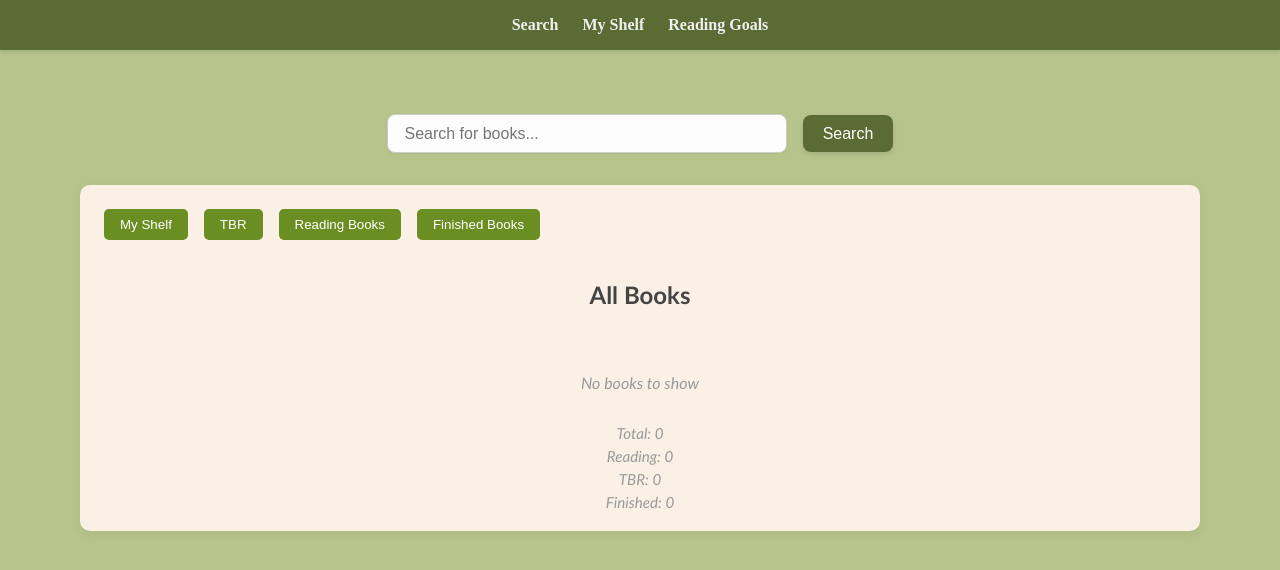
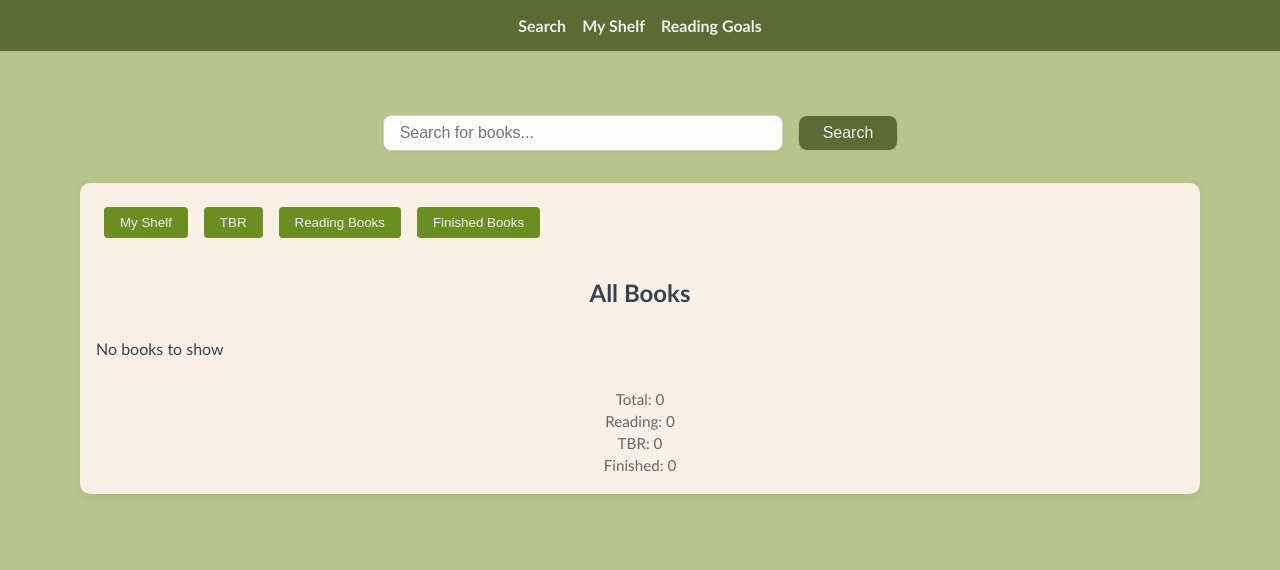
Before and after one commit to Len0u/bookshelf, a React (Vite) app: page / in a window 1280 px wide. Shown: the top 570 px of the page. Built offline with nearby package versions, Linux system fonts and the light colour scheme.

Commit message:
organized css and fixed stars and review length

```diff
--- a/src/components/BookCard.jsx
+++ b/src/components/BookCard.jsx
@@ -74,7 +74,7 @@ function BookCard({ book }) {
                 {[1, 2, 3, 4, 5].map((value) => (
                   <FaStar
                     key={value}
-                    onClick={() => handleRatingClick(value)}
+                    onClick={() => handleRatingClick(value === shelfBook?.rating ? 0 : value)}
                     color={
                       value <= (shelfBook?.rating || 0) ? "#ffc107" : "#e4e5e9"
                     }
--- a/src/css/App.css
+++ b/src/css/App.css
@@ -1,9 +1,191 @@
+/* CSS Custom Properties (Variables) */
+:root {
+  /* Color Palette */
+  --primary-color: #5A6B33;
+  --primary-dark: #3F4C1A;
+  --primary-light: #8DA76E;
+  --secondary-color: #B7C48B;
+  --accent-color: olivedrab;
+
+  /* Background Colors */
+  --bg-primary: #B7C48B;
+  --bg-secondary: linen;
+  --bg-card: white;
+  --bg-input: #fdfdfd;
+  --bg-review: #fafafa;
+
+  /* Text Colors */
+  --text-primary: #374151;
+  --text-secondary: #555;
+  --text-muted: #666;
+  --text-light: #999;
+  --text-white: #f0f0f0;
+
+  /* Status Colors */
+  --status-finished: forestgreen;
+  --status-tbr: goldenrod;
+  --status-reading: cornflowerblue;
+
+  /* Spacing */
+  --spacing-xs: 0.25rem;
+  --spacing-sm: 0.5rem;
+  --spacing-md: 1rem;
+  --spacing-lg: 1.5rem;
+  --spacing-xl: 2rem;
+
+  /* Border Radius */
+  --radius-sm: 4px;
+  --radius-md: 6px;
+  --radius-lg: 8px;
+  --radius-xl: 10px;
+  --radius-full: 50%;
+
+  /* Shadows */
+  --shadow-sm: 0 1px 3px rgba(0, 0, 0, 0.05);
+  --shadow-md: 0 2px 6px rgba(0, 0, 0, 0.1);
+  --shadow-lg: 0 4px 12px rgba(0, 0, 0, 0.05);
+
+  /* Transitions */
+  --transition-fast: 0.1s ease;
+  --transition-normal: 0.2s ease;
+  --transition-slow: 0.3s ease;
+}
+
+/* Global Reset and Base Styles */
+* {
+  box-sizing: border-box;
+}
+
+body {
+  margin: 0;
+  font-family: "Optima", sans-serif;
+  color: var(--text-primary);
+  background-color: var(--bg-primary);
+}
+
+/* Main Layout */
 .main-content {
   width: 100%;
   display: flex;
   flex-direction: column;
-  background-color: #B7C48B;
+  background-color: var(--bg-primary);
   font-family: "Optima", sans-serif;
-  color: #374151;
+  color: var(--text-primary);
+}
 
+/* Common Layout Classes */
+.container {
+  margin: var(--spacing-xl);
+  padding: 0 var(--spacing-md);
 }
+
+.card {
+  background: var(--bg-card);
+  border-radius: var(--radius-xl);
+  box-shadow: var(--shadow-md);
+  padding: var(--spacing-md);
+}
+
+/* Grid System */
+.book-grid {
+  display: grid;
+  grid-template-columns: repeat(auto-fit, minmax(220px, 1fr));
+  gap: var(--spacing-lg);
+  margin-top: var(--spacing-xl);
+  justify-content: center;
+}
+
+/* Button Styles */
+.btn {
+  background-color: var(--primary-color);
+  color: var(--text-white);
+  border: none;
+  padding: var(--spacing-sm) var(--spacing-md);
+  font-size: 1rem;
+  border-radius: var(--radius-lg);
+  cursor: pointer;
+  transition: background-color var(--transition-normal);
+  box-shadow: var(--shadow-sm);
+  font-weight: 500;
+}
+
+.btn:hover {
+  background-color: var(--primary-dark);
+}
+
+.btn-secondary {
+  background-color: var(--accent-color);
+}
+
+.btn-secondary:hover {
+  background-color: var(--primary-color);
+}
+
+.btn-small {
+  font-size: 0.85rem;
+  padding: var(--spacing-xs) var(--spacing-sm);
+  border-radius: var(--radius-sm);
+}
+
+/* Form Elements */
+.form-input {
+  padding: var(--spacing-sm) var(--spacing-md);
+  font-size: 1rem;
+  border: 1px solid #ccc;
+  border-radius: var(--radius-lg);
+  background-color: var(--bg-input);
+  box-shadow: var(--shadow-sm);
+  font-family: inherit;
+}
+
+.form-input:focus {
+  outline: none;
+  border-color: var(--primary-color);
+  box-shadow: 0 0 0 2px rgba(90, 107, 51, 0.2);
+}
+
+/* Status Dropdown */
+.status-dropdown {
+  font-size: 0.8rem;
+  padding: var(--spacing-xs);
+  border-radius: var(--radius-sm);
+  border: 1px solid #ccc;
+  color: var(--text-white);
+  margin-top: var(--spacing-xs);
+}
+
+.status-dropdown.finished {
+  background-color: var(--status-finished);
+}
+
+.status-dropdown.tbr {
+  background-color: var(--status-tbr);
+}
+
+.status-dropdown.reading {
+  background-color: var(--status-reading);
+}
+
+/* Utility Classes */
+.text-center {
+  text-align: center;
+}
+
+.text-muted {
+  color: var(--text-muted);
+}
+
+.mt-1 { margin-top: var(--spacing-sm); }
+.mt-2 { margin-top: var(--spacing-md); }
+.mt-3 { margin-top: var(--spacing-lg); }
+.mt-4 { margin-top: var(--spacing-xl); }
+
+.mb-1 { margin-bottom: var(--spacing-sm); }
+.mb-2 { margin-bottom: var(--spacing-md); }
+.mb-3 { margin-bottom: var(--spacing-lg); }
+.mb-4 { margin-bottom: var(--spacing-xl); }
+
+.p-1 { padding: var(--spacing-sm); }
+.p-2 { padding: var(--spacing-md); }
+.p-3 { padding: var(--spacing-lg); }
+.p-4 { padding: var(--spacing-xl); }
--- a/src/css/Home.css
+++ b/src/css/Home.css
@@ -1,6 +1,6 @@
 .home {
-  margin: 2rem ;
-  padding: 0 1rem;
+  margin: var(--spacing-xl);
+  padding: 0 var(--spacing-md);
   font-family: "Optima", sans-serif;
 }
 
@@ -9,45 +9,60 @@
   display: flex;
   justify-content: center;
   align-items: center;
-  gap: 1rem;
-  margin-top: 2rem;
-  margin-bottom: 2rem;
+  gap: var(--spacing-md);
+  margin-top: var(--spacing-xl);
+  margin-bottom: var(--spacing-xl);
 }
 
 /* Search input styling */
 .search-input {
   flex: 1;
   max-width: 400px;
-  padding: 0.6rem 1rem;
+  padding: var(--spacing-sm) var(--spacing-md);
   font-size: 1rem;
   border: 1px solid #ccc;
-  border-radius: 8px;
-  background-color: #fdfdfd;
-  box-shadow: 0 1px 3px rgba(0, 0, 0, 0.05);
+  border-radius: var(--radius-lg);
+  background-color: var(--bg-input);
+  box-shadow: var(--shadow-sm);
 }
 
 /* Search button styling */
 .search-button {
-  background-color: #5A6B33;
-  color: white;
+  background-color: var(--primary-color);
+  color: var(--text-white);
   border: none;
-  padding: 0.6rem 1.2rem;
+  padding: var(--spacing-sm) var(--spacing-lg);
   font-size: 1rem;
-  border-radius: 8px;
+  border-radius: var(--radius-lg);
   cursor: pointer;
-  transition: background-color 0.2s ease;
-  box-shadow: 0 2px 5px rgba(0, 0, 0, 0.1);
+  transition: background-color var(--transition-normal);
+  box-shadow: var(--shadow-sm);
 }
 
 .search-button:hover {
-  background-color: #3F4C1A;
+  background-color: var(--primary-dark);
 }
 
-/* Grid for books when results are shown */
-.book-grid {
-  display: grid;
-  grid-template-columns: repeat(auto-fit, minmax(220px, 0));
-  gap: 1.5rem;
-  margin-top: 2rem;
-  justify-content: center;
+/* Error and loading states */
+.error-message {
+  color: #dc2626;
+  text-align: center;
+  margin: var(--spacing-md) 0;
+  padding: var(--spacing-md);
+  background-color: #fef2f2;
+  border-radius: var(--radius-md);
+  border: 1px solid #fecaca;
 }
+
+.loading-message {
+  text-align: center;
+  margin: var(--spacing-md) 0;
+  color: var(--text-muted);
+}
+
+.no-results {
+  text-align: center;
+  margin: var(--spacing-md) 0;
+  color: var(--text-muted);
+  font-style: italic;
+}
--- a/src/css/NavBar.css
+++ b/src/css/NavBar.css
@@ -2,25 +2,25 @@
   position: sticky;
   top: 0;
   z-index: 1000;
-  background-color: #5A6B33;
-  padding: 1rem 2rem;
+  background-color: var(--primary-color);
+  padding: var(--spacing-md) var(--spacing-xl);
   display: flex;
   align-items: center;
   justify-content: center;
-  gap: 2rem;
-  box-shadow: 0 2px 4px rgba(0, 0, 0, 0.1);
+  gap: var(--spacing-xl);
+  box-shadow: var(--shadow-sm);
 }
 
 .navbar a {
-  color: #f0f0f0;
+  color: var(--text-white);
   text-decoration: none;
   font-weight: bold;
   font-size: 1rem;
-  padding: 6px 12px;
-  border-radius: 6px;
-  transition: background-color 0.2s ease;
+  padding: var(--spacing-xs) var(--spacing-sm);
+  border-radius: var(--radius-md);
+  transition: background-color var(--transition-normal);
 }
 
 .navbar a:hover {
-  background-color: #3e4451;
+  background-color: var(--primary-dark);
 }
--- a/src/css/Shelf.css
+++ b/src/css/Shelf.css
@@ -1,64 +1,71 @@
 .my-shelf {
-  margin: 2rem;
-  padding: 1rem;
-  background-color: linen;
-  border-radius: 10px;
-  box-shadow: 0 4px 12px rgba(0, 0, 0, 0.05);
-  font-family: "Optima", sans-serif;
+  margin: var(--spacing-xl);
+  padding: var(--spacing-md);
+  background-color: var(--bg-secondary);
+  border-radius: var(--radius-xl);
+  box-shadow: var(--shadow-lg);
 }
 
 .my-shelf h2 {
   font-size: 1.5rem;
-  margin-top: 2rem;
-  margin-bottom: 1rem;
-  color: #444;
+  margin-top: var(--spacing-xl);
+  margin-bottom: var(--spacing-md);
+  color: var(--text-primary);
   text-align: center;
 }
 
-.book-grid {
-  display: grid;
-  grid-template-columns: repeat(auto-fit, minmax(220px, 0));
-  gap: 1.5rem;
-  margin-top: 2rem;
-  justify-content: center;
-}
-
+/* Filter buttons */
 .view-shelf-button,
 .view-tbr-shelf-button,
 .view-reading-shelf-button,
 .view-finished-shelf-button {
-  margin: 0.5rem;
-  padding: 0.5rem 1rem;
-  background-color: olivedrab;
-  color: white;
+  margin: var(--spacing-sm);
+  padding: var(--spacing-sm) var(--spacing-md);
+  background-color: var(--accent-color);
+  color: var(--text-white);
   border: none;
-  border-radius: 5px;
+  border-radius: var(--radius-sm);
   font-weight: 500;
   cursor: pointer;
-  transition: background 0.2s ease;
+  transition: background var(--transition-normal);
 }
 
 .view-shelf-button:hover,
 .view-tbr-shelf-button:hover,
 .view-reading-shelf-button:hover,
 .view-finished-shelf-button:hover {
-  background-color: #5A6B33;
+  background-color: var(--primary-color);
 }
 
+/* Active state for filter buttons */
+.view-shelf-button.active,
+.view-tbr-shelf-button.active,
+.view-reading-shelf-button.active,
+.view-finished-shelf-button.active {
+  background-color: var(--primary-color);
+  box-shadow: var(--shadow-sm);
+}
+
+/* Shelf statistics */
 .shelf-counts {
-  margin-top: 2rem;
+  margin-top: var(--spacing-xl);
   text-align: center;
   font-size: 0.95rem;
-  color: #666;
+  color: var(--text-muted);
 }
 
 .shelf-counts p {
-  margin: 0.3rem 0;
+  margin: var(--spacing-xs) 0;
 }
 
-p {
+/* Empty state */
+.empty-state {
   text-align: center;
-  color: #999;
+  color: var(--text-light);
   font-style: italic;
-  margin-top: 2rem;
+  margin-top: var(--spacing-xl);
 }
+
+.empty-state p {
+  margin: var(--spacing-sm) 0;
+}
```
Also changed, not shown: src/css/BookCard.css (+42 -73 lines), src/css/ReadingGoals.css (+27 -25 lines), src/pages/Home.jsx (line endings or trailing spaces).
